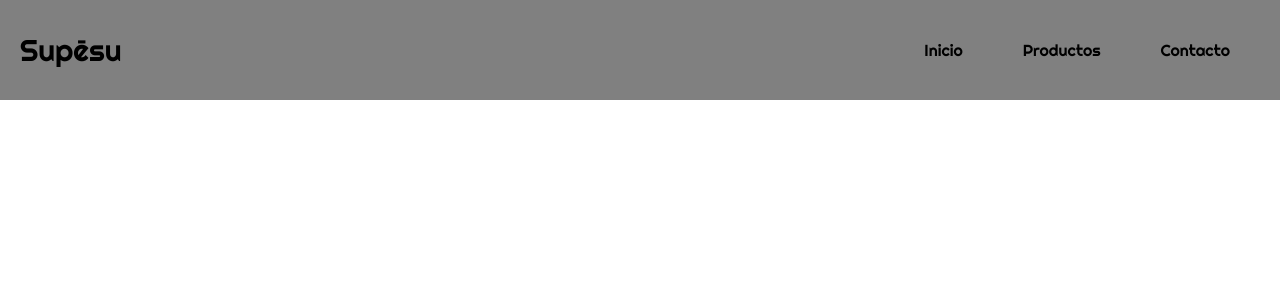
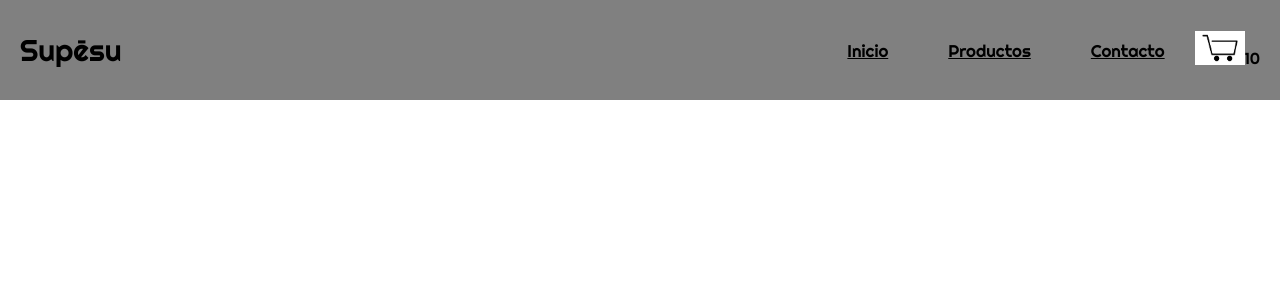
Before and after one commit to Andrezgrondona/supesu, a React (Create React App) app: page / in a window 1280 px wide. Shown: the top 300 px of the page. Built offline with nearby package versions, Linux system fonts and the light colour scheme.

Commit message:
add props

```diff
--- a/src/App.js
+++ b/src/App.js
@@ -4,7 +4,7 @@ import Navbar from "./components/Navbar/Navbar";
 function App() {
   return (
     <div className="App">
-     <Navbar />
+     <Navbar category1={"Inicio"} category2={"Productos"} category3={"Contacto"}/>
     </div>
   );
 }
--- /dev/null
+++ b/src/components/Carticon/Carticon.js
@@ -0,0 +1,12 @@
+export default function Carticon ({count}){
+
+    const cartSize = {
+        width: "50px"
+    }
+    return(
+        <div>
+            <img src="img/cart.jpg" alt="carritoImg" style={cartSize}/>
+            {count}
+        </div>
+    )
+}
--- a/src/components/Navbar/Navbar.js
+++ b/src/components/Navbar/Navbar.js
@@ -1,18 +1,27 @@
-export default function Navbar (){
+import Carticon from "../Carticon/Carticon";
+
+export default function Navbar ({category1,category2,category3}){
 
     const marginLogo = {
         margin: "20px"
-
     }
 
     return(
         <header className="header">
             <div className="logo"  style={marginLogo}>Supēsu</div>
             <ul className="links">
-                <li className="link">Inicio</li>
-                <li className="link">Productos</li>
-                <li className="link">Contacto</li>
+                <li className="nav-item">
+                    <a className="link" href="#">{category1}</a>
+                </li>
+                <li className="nav-item">
+                    <a className="link" href="#">{category2}</a>
+                </li>
+                <li className="nav-item">
+                    <a className="link" href="#">{category3}</a>
+                </li>
+                <Carticon count={10} />
             </ul>
+
         </header>
     );
 }
--- a/src/styles/styles.css
+++ b/src/styles/styles.css
@@ -32,6 +32,8 @@
 
 .link{
     padding: 30px;
+    color: black;
+    font-size: 17px;
 }
 
 .logo{
```
Also changed, not shown: public/img/cart.jpg (added).
